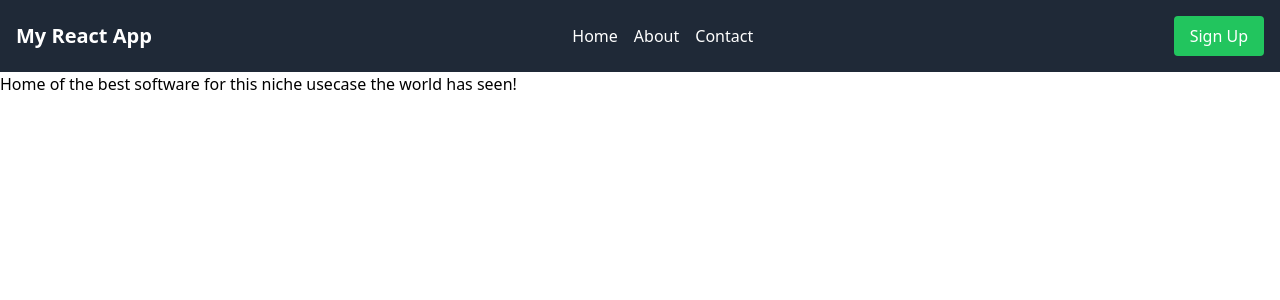
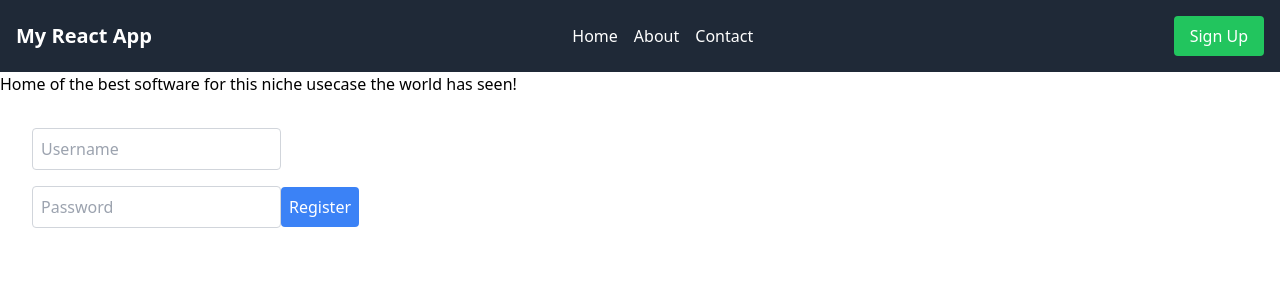
Before and after one commit to agolajko/react-tinkering, a React (Create React App) app: page / in a window 1280 px wide. Shown: the top 300 px of the page. Built offline with nearby package versions, Linux system fonts and the light colour scheme.

Commit message:
Simple registration on home screen

```diff
--- a/package.json
+++ b/package.json
@@ -1,11 +1,13 @@
 {
   "name": "my-app",
   "version": "0.1.0",
+  "proxy": "http://localhost:8000",
   "private": true,
   "dependencies": {
     "@testing-library/jest-dom": "^5.17.0",
     "@testing-library/react": "^13.4.0",
     "@testing-library/user-event": "^13.5.0",
+    "axios": "^1.7.7",
     "react": "^18.3.1",
     "react-dom": "^18.3.1",
     "react-router-dom": "^6.26.2",
--- a/src/Home.js
+++ b/src/Home.js
@@ -1,5 +1,6 @@
 import React from 'react';
 import logo from './logo.svg';
+import Register from './RegisterUser';
 
 const Home = () => {
     return (
@@ -8,6 +9,8 @@ const Home = () => {
                 Home of the best software for this niche usecase the world has seen!
             </p>
 
+            <Register />
+
         </header>
     );
 };
--- /dev/null
+++ b/src/RegisterUser.js
@@ -0,0 +1,50 @@
+import React, { useState } from 'react';
+import axios from 'axios';
+
+function Register() {
+    const [username, setUsername] = useState('');
+    const [password, setPassword] = useState('');
+
+    const registerUser = async (e) => {
+        e.preventDefault(); // Prevent the form from submitting traditionally
+        try {
+            const response = await axios.post('/api/register', { username, password });
+            console.log('Registration successful:', response.data);
+            // Handle successful registration (e.g., redirect to login page)
+        } catch (error) {
+            console.error('Registration failed:', error);
+            // Handle registration error (e.g., display error message)
+        }
+    };
+
+    return (
+        <div className="bg-white p-8 rounded-lg max-w-md w-full">
+
+            <form onSubmit={registerUser}>
+                <input
+                    type="text"
+                    value={username}
+                    onChange={(e) => setUsername(e.target.value)}
+                    placeholder="Username"
+                    className="w-half p-2 mb-4 border border-gray-300 rounded"
+
+                />
+                <input
+                    type="password"
+                    value={password}
+                    onChange={(e) => setPassword(e.target.value)}
+                    placeholder="Password"
+                    className="w-half p-2 mb-4 border border-gray-300 rounded"
+
+                />
+                <button
+                    type="submit"
+                    className="w-half bg-blue-500 text-white p-2 rounded hover:bg-blue-600 transition duration-200"
+                >Register</button>
+            </form>
+        </div>
+
+    );
+}
+
+export default Register;
```
Also changed, not shown: 1 other file (tests, documents, lock files or other folders).
